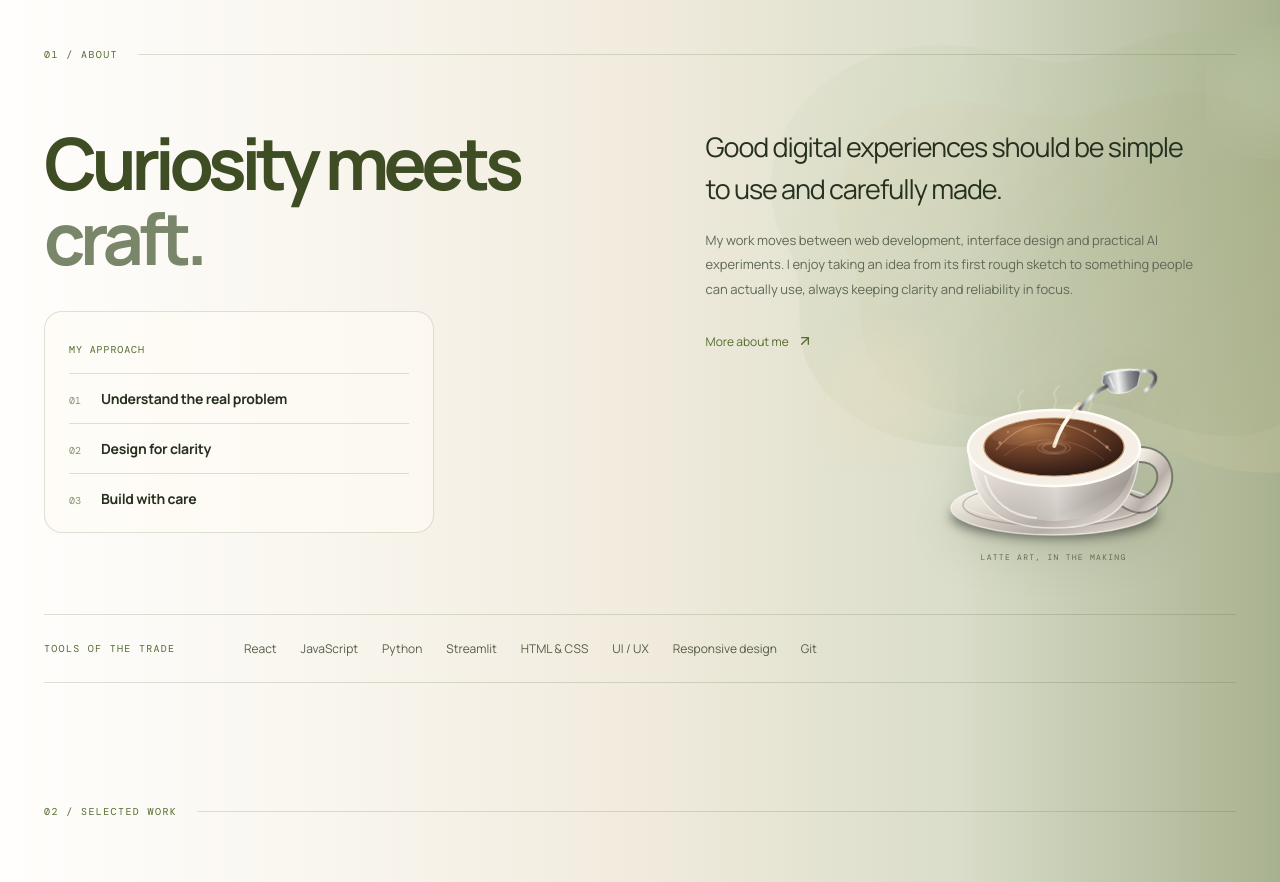
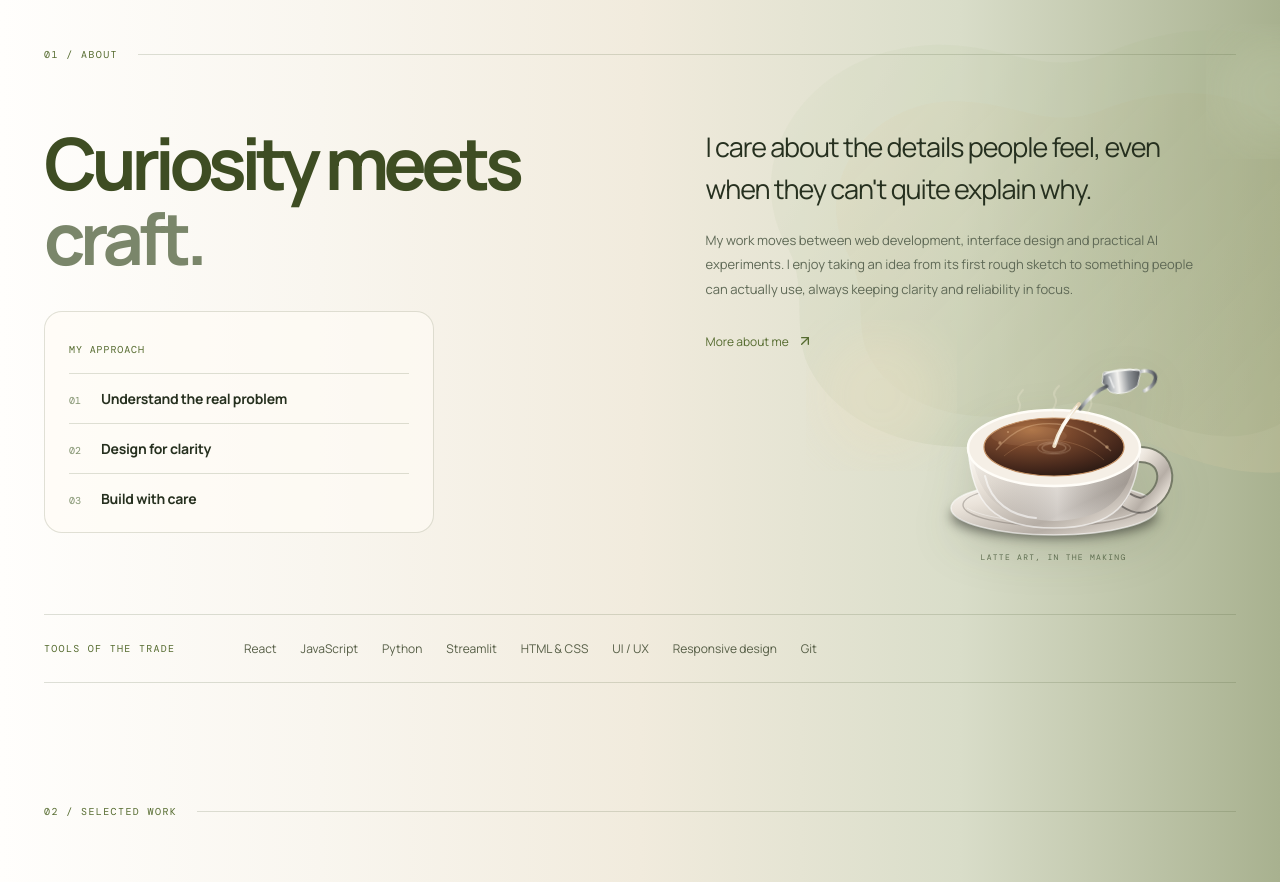
Before and after one commit to rnvjn2126/portfolio, a React (Vite) app: page / in a window 1280 px wide. Shown: the part 1100-1982 px from the top of the page. Built offline with nearby package versions, Linux system fonts and the light colour scheme; no server answers.

Commit message:
Refine About section opening statement

```diff
--- a/src/pages/Home.jsx
+++ b/src/pages/Home.jsx
@@ -228,7 +228,7 @@ function About() {
         <Reveal delay={.12}>
           <div className="about-copy">
             <p className="large-copy">
-              Good digital experiences should be simple to use and carefully made.
+              I care about the details people feel, even when they can't quite explain why.
             </p>
 
             <p className="body-copy">
```
